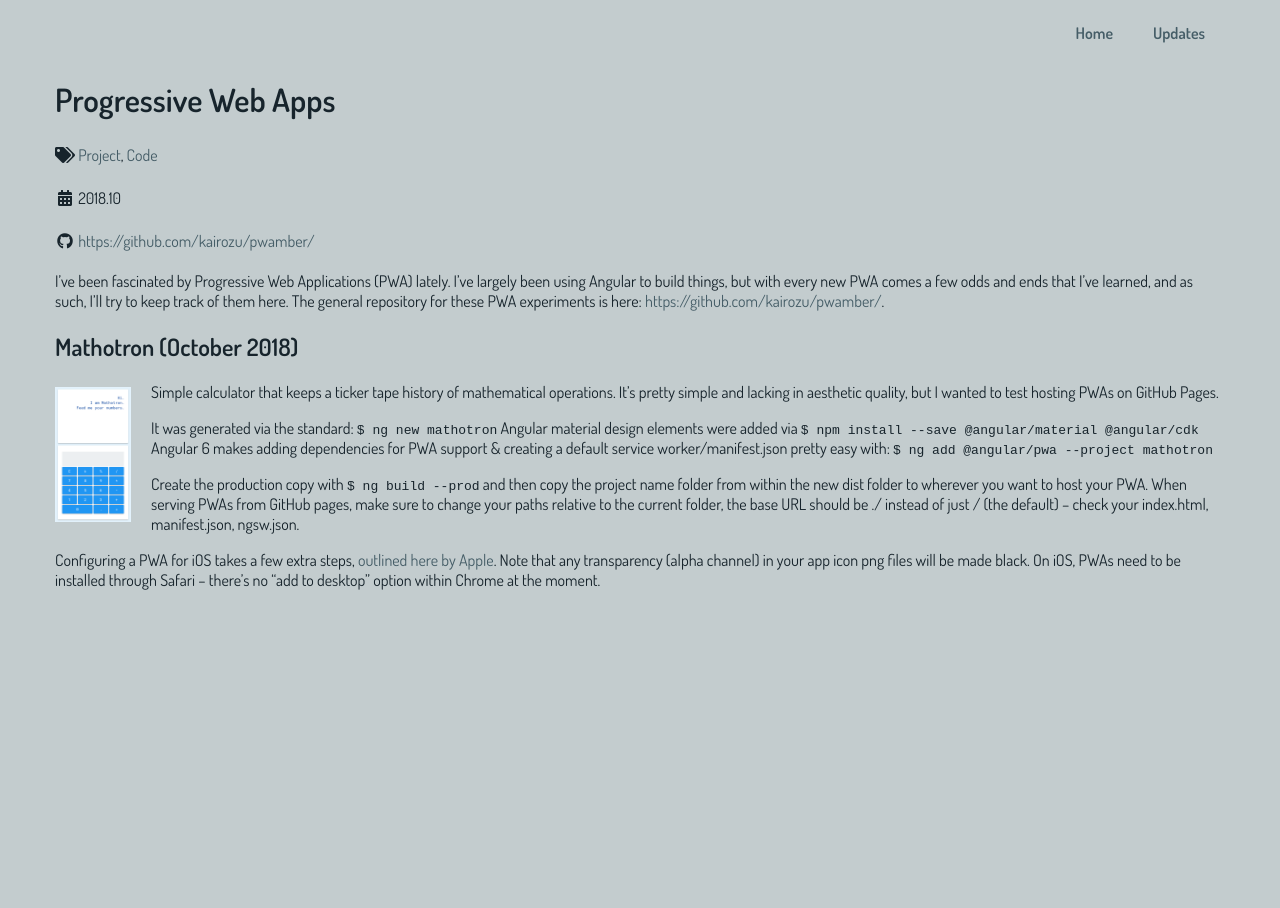
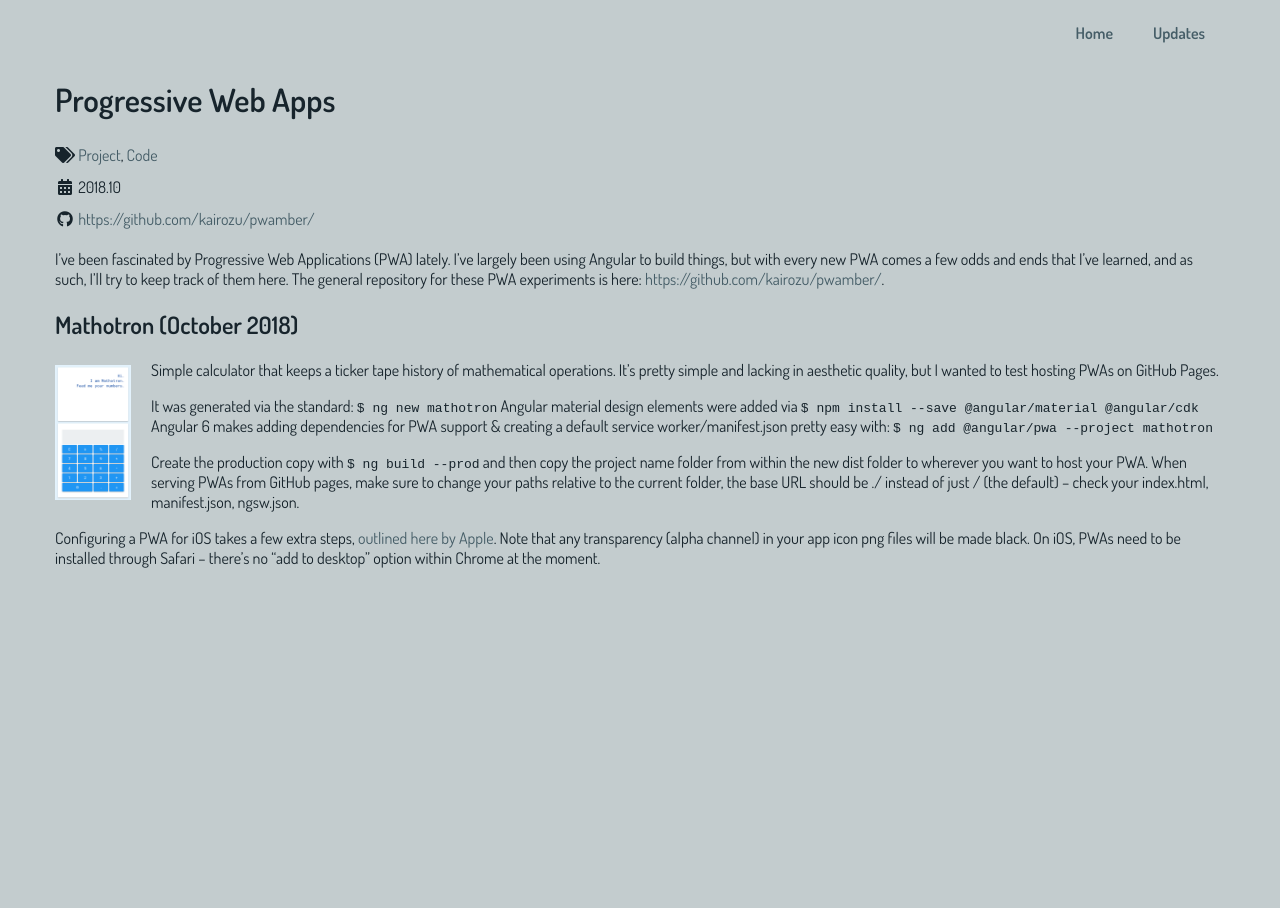
Before and after one commit to kairozu/kairozu.github.io, a Jekyll site: the page built from updates/_posts/2018-10-04-progressive-web.md, in a window 1280 px wide. Built offline with Jekyll 4.4.1, drawn with Linux system fonts in a browser that asks for light colours; nearby versions of some CDN libraries.

Commit message:
1em to 5px margin bottom header

```diff
--- a/css/main.css
+++ b/css/main.css
@@ -31,7 +31,6 @@ a, a:focus, a:hover { color: #687768; }
     display: flex;
     justify-content: space-around;
 }
-
 .fcNav {
     max-width: 1170px;
     margin: 0 auto;
@@ -68,7 +67,7 @@ a, a:focus, a:hover { color: #687768; }
     min-width: 300px;
     line-height: 1.7em;
 }
-.headerDataItem { margin-bottom: 1em; }
+.headerDataItem { margin-bottom: 5px; }
 .headerImg {
     float: right;
     margin: 0 0 5px 10px;
```
